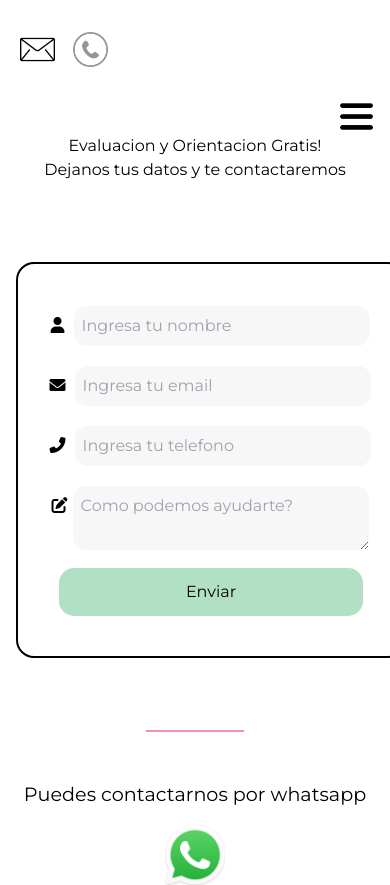
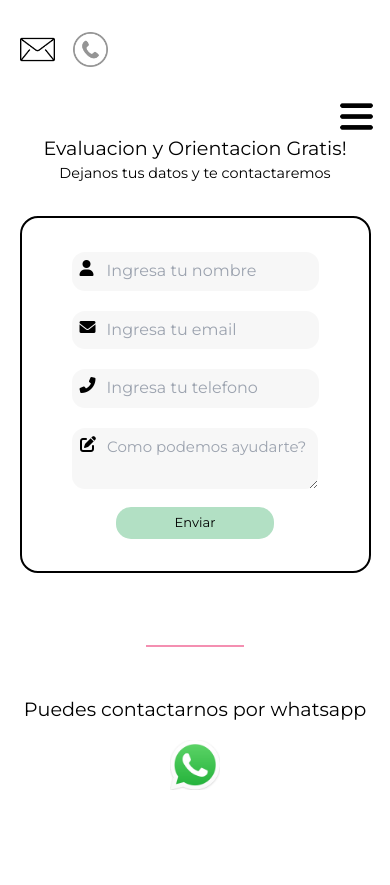
Before and after one commit to AlejandroArafi/comunidad-volver-a-creer, an Astro site: page /form in a window 390 px wide. After the commit the page ends 844 px from the top, so only its background shows below. Built offline with nearby package versions, Linux system fonts and the light colour scheme; Astro itself is replaced by a stand-in of ours.

Commit message:
form responsive

```diff
--- a/src/components/Form2.astro
+++ b/src/components/Form2.astro
@@ -3,7 +3,10 @@
 ---
 
 <head>
-    <link rel="stylesheet" href="https://cdnjs.cloudflare.com/ajax/libs/font-awesome/6.0.0-beta3/css/all.min.css">
+  <link
+    rel="stylesheet"
+    href="https://cdnjs.cloudflare.com/ajax/libs/font-awesome/6.0.0-beta3/css/all.min.css"
+  />
 </head>
 
 <div class="form-title-container">
@@ -15,70 +18,85 @@
 <!-- form -->
 <section class="form-container">
   <form action="form" method="post">
-
     <!-- name -->
     <div class="input-container">
       <i class="fas fa-user"></i>
-        <input type="text" id="name" name="name" placeholder="Ingresa tu nombre" required>
+      <input
+        type="text"
+        id="name"
+        name="name"
+        placeholder="Ingresa tu nombre"
+        required
+      />
     </div>
 
     <!-- email -->
     <div class="input-container">
       <i class="fas fa-envelope"></i>
-        <input type="email" id="email" name="email" placeholder="Ingresa tu email">
+      <input
+        type="email"
+        id="email"
+        name="email"
+        placeholder="Ingresa tu email"
+      />
     </div>
 
     <!-- Telefono -->
     <div class="input-container">
       <i class="fas fa-phone-alt"></i>
-        <input type="tel" name="Telefono" id=""  placeholder="Ingresa tu telefono" >
+      <input
+        type="tel"
+        name="Telefono"
+        id=""
+        placeholder="Ingresa tu telefono"
+      />
     </div>
     <!-- message -->
     <div class="textarea-container">
       <i class="fas fa-edit"></i>
-        <textarea  id="message" name="message" placeholder="Como podemos ayudarte?"></textarea>
+      <textarea id="message" name="message" placeholder="Como podemos ayudarte?"
+      ></textarea>
     </div>
     <!-- button -->
     <button type="submit" class="form-button">Enviar</button>
   </form>
-
-    </section>
 </section>
 
 <section class="whatsapp-container">
-    <hr class="bottom-line">
-    <h3>Puedes contactarnos por whatsapp</h3>
-    <a href="https://wa.me/56932496264?text=Hola%2C%20me%20gustar%C3%ADa%20saber%20m%C3%A1s%20informaci%C3%B3n"
-    class="button-whatsapp" target="_blank"><img src="/images/whatsapp.png" alt=""></a>
-
+  <hr class="bottom-line" />
+  <h3 class="form-subtitle">Puedes contactarnos por whatsapp</h3>
+  <a
+    href="https://wa.me/56932496264?text=Hola%2C%20me%20gustar%C3%ADa%20saber%20m%C3%A1s%20informaci%C3%B3n"
+    class="button-whatsapp"
+    target="_blank"><img src="/images/whatsapp.png" alt="" /></a
+  >
 </section>
 
 <style>
-
   .form-title-container {
     text-align: center;
     margin-bottom: 2rem;
   }
 
-    .form-title, .form-subtitle {
+  .form-title,
+  .form-subtitle {
     margin: 0;
-        font-family: 'Montserrat', sans-serif;
+    font-family: "Montserrat", sans-serif;
   }
   .form-container {
     display: flex;
     justify-content: center;
   }
 
-
-    .input-container i{
+  .input-container i {
     margin-right: 3px;
   }
 
   .textarea-container {
     display: flex;
-        align-items: first baseline ;
+    align-items: first baseline;
   }
-    .textarea-container i{
+  .textarea-container i {
     margin-right: 3px;
   }
 
@@ -96,44 +114,45 @@
     background-color: rgb(255, 255, 255);
   }
 
-    .form-container input, textarea {
+  .form-container input,
+  textarea {
     width: 300px;
     margin-bottom: 1rem;
     padding: 0.5rem;
     border: 2px solid #ffffff;
-        font-family: 'Montserrat', sans-serif;
+    font-family: "Montserrat", sans-serif;
     border-radius: 15px;
     background: rgb(247, 247, 247);
   }
 
   input::placeholder {
-
     font-size: 16px; /* Tamaño de fuente */
-    font-family: 'Montserrat', sans-serif; /* Familia de fuente */
+    font-family: "Montserrat", sans-serif; /* Familia de fuente */
   }
 
-    input:focus, textarea:focus {
+  input:focus,
+  textarea:focus {
     outline: none;
     border: 2px solid #08e7ef2b !important;
     border-radius: 15px;
   }
 
   .form-button {
-        background-color: #B2E0C4;
+    background-color: #b2e0c4;
     width: 90%;
 
     border-radius: 15px;
 
     padding: 0.75rem;
     color: #000000;
-       font-family: 'Montserrat', sans-serif;
+    font-family: "Montserrat", sans-serif;
     font-size: 16px;
     cursor: pointer;
     transition: all 0.3s ease-in;
   }
 
   .form-button:hover {
-        background-color: #A0D0B0;
+    background-color: #a0d0b0;
     box-shadow: 0px 4px 8px rgba(0, 0, 0, 0.1);
   }
 
@@ -150,7 +169,7 @@
   }
 
   .whatsapp-container h3 {
-            font-family: 'Montserrat', sans-serif;
+    font-family: "Montserrat", sans-serif;
     font-size: 1.2rem;
   }
 
@@ -158,14 +177,15 @@
     width: 60px;
     height: 60px;
     margin-top: 1rem;
-            transition:   0.4s ease;
+    transition: 0.4s ease;
   }
 
   .whatsapp-container img:hover {
     transform: scale(1.1);
   }
 
-        .top-line, .bottom-line {
+  .top-line,
+  .bottom-line {
     width: 25%;
     border: none;
     border-top: 2px solid #f48fb16f;
@@ -178,18 +198,66 @@
   }
 
 
-    @media screen and (max-width: 768px) {
-
-        .form-container {
-            display: flex;
-            justify-content: center;
-            margin-top: 5rem;
-            width: 100%;
-            margin-left: 1rem;
-            margin-right: 1rem;
+ /* Responsivo */
+  @media (max-width: 768px) {
+    .form-container form {
+      width: 90%;
+      padding: 2rem 1rem;
     }
 
+    .form-container input,
+    .form-container textarea {
+      width: 100%;
+      font-size: 15px;
+    }
 
+    .form-button {
+      width: 50%;
+      font-size: 14px;
+      padding: 0.5rem;
+    }
 
+    .input-container i,
+    .textarea-container i {
+      position: absolute;
+      margin-left: 10px;
+      margin-top: 10px;
+    }
+
+    .input-container input,
+    .textarea-container textarea {
+      padding-left: 35px;
+    }
+
+    .whatsapp-container img {
+      width: 50px;
+      height: 50px;
+    }
+
+    .form-title-container {
+    }
+
+    .form-title {
+      font-size: 1.5rem;
+    }
+
+    .form-subtitle {
+      font-size: 1rem;
+    }
+  }
+
+  @media (max-width: 480px) {
+    .form-title {
+      font-size: 1.2rem;
+    }
+
+    .form-subtitle {
+      font-size: 0.9rem;
+    }
+
+    .form-button {
+      font-size: 13px;
+      padding: 0.4rem;
+    }
   }
 </style>
--- a/src/components/QuienesSomos.astro
+++ b/src/components/QuienesSomos.astro
@@ -6,7 +6,7 @@
   <div class="quienes-somos-text">
     <h2 class="quienes-somos-title">Quienes somos</h2>
     <p>
-      Nuestro Centro de Rehabilitación Volver a Creer Chile Es un apoyo
+      Nuestro Centro de Rehabilitación <span>Volver a Creer Chile</span>  Es un apoyo
       fundamental en la prevención, formación y reinserción de nuestros
       pacientes. Les otorgamos los mecanismos y conocimientos idóneos para su
       desarrollo a través de un programa de rehabilitación integral, buscando
@@ -54,6 +54,10 @@
     text-align: left;
   }
 
+  .quienes-somos-container span {
+    font-weight: 900;
+  }
+
   .quienes-somos-container p {
     font-family: "Montserrat", sans-serif;
     font-size: 1rem;
```
Lines whose indentation alone changed are shown as unchanged.
